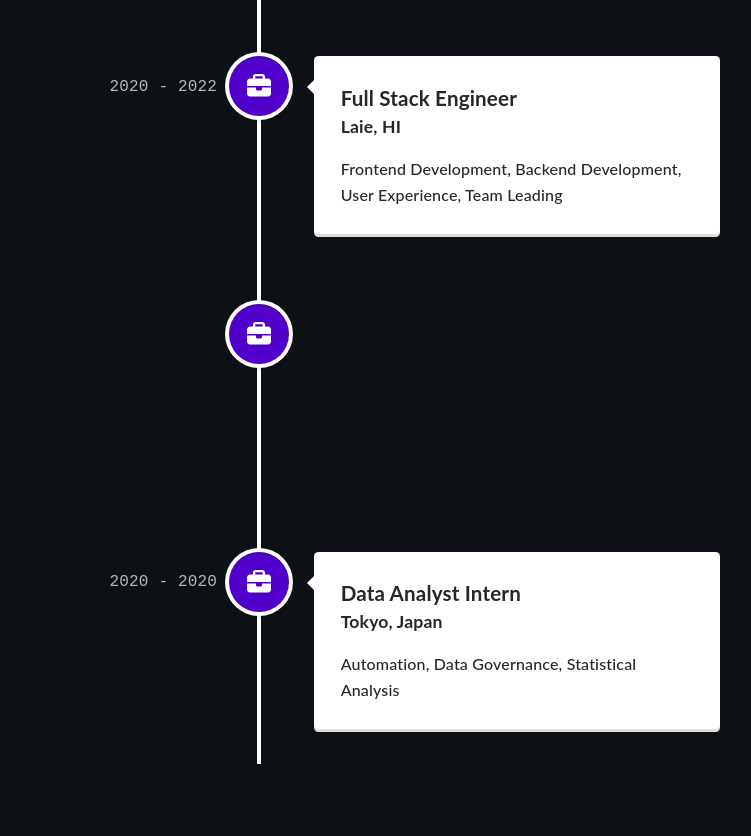
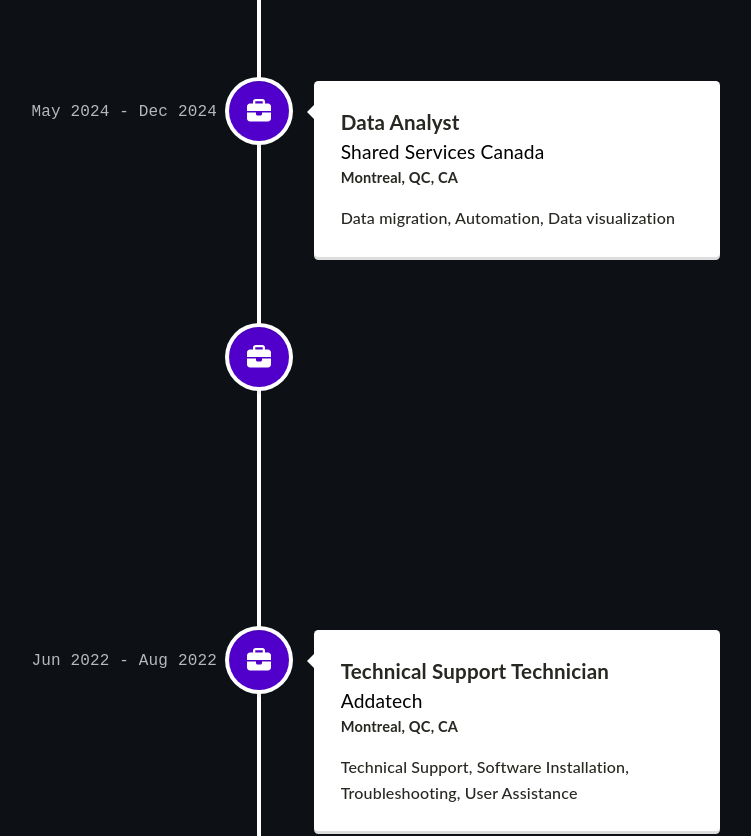
Before and after one commit to AbeKing13/my-portfolio, a React (Create React App) app: page / in a window 1280 px wide. Shown: the part 2060-2896 px from the top of the page, without its empty margins (381-1132 px from the left). Built offline with nearby package versions, Linux system fonts and the light colour scheme.

Commit message:
Career History amir-hammar/my-portfolio#2: Updated the data and created pages for each job. Still need to create the content on the pages

```diff
--- a/package.json
+++ b/package.json
@@ -19,8 +19,10 @@
     "@types/node": "^16.18.98",
     "@types/react": "^18.3.18",
     "@types/react-dom": "^18.3.0",
+    "@types/react-router-dom": "^5.3.3",
     "react": "^18.3.1",
     "react-dom": "^18.3.1",
+    "react-router-dom": "^7.1.3",
     "react-scripts": "5.0.1",
     "react-vertical-timeline-component": "^3.6.0",
     "sass": "^1.77.4",
--- a/src/App.tsx
+++ b/src/App.tsx
@@ -9,7 +9,13 @@
   Footer,
 } from "./components";
 import FadeIn from './components/FadeIn';
+import TechSupport from "./components/jobs/TechSupport";
+import RnDTechnician from './components/jobs/RnDTechnician';
+import DataAnalyst from "./components/jobs/DataAnalyst";
+import SoftDeveloper from "./components/jobs/SoftDeveloper";
 import './index.scss';
+import { Route, BrowserRouter as Router, Routes } from "react-router-dom";
+
 
 function App() {
     const [mode, setMode] = useState<string>('dark');
@@ -27,6 +33,7 @@
       }, []);
 
     return (
+    <Router>
     <div className={`main-container ${mode === 'dark' ? 'dark-mode' : 'light-mode'}`}>
         <Navigation parentToChild={{mode}} modeChange={handleModeChange}/>
         <FadeIn transitionDuration={700}>
@@ -37,7 +44,15 @@
             <Contact/>
         </FadeIn>
         <Footer />
+        <Routes>
+        <Route path="/software-developer" element={<SoftDeveloper />} />
+        <Route path="/data-analyst" element={<DataAnalyst />} />
+        <Route path="/rnd-technician" element={<RnDTechnician />} />
+        <Route path="/tech-support" element={<TechSupport />} />
+        <Route path="/" element={<Timeline />} />
+        </Routes>
     </div>
+    </Router>
     );
 }
 
--- a/src/assets/styles/Timeline.scss
+++ b/src/assets/styles/Timeline.scss
@@ -1,3 +1,27 @@
+.vertical-timeline-element--work {
+    .vertical-timeline-element-content {
+        background: white;
+        color: rgb(39, 40, 34);
+        transition: transform 0.3s ease-in-out;
+    }
+
+    .vertical-timeline-element-content-arrow {
+        border-right: 7px solid white;
+    }
+
+    .vertical-timeline-element-icon {
+        background: #5000ca;
+        color: rgb(39, 40, 34);
+        transition: transform 0.3s ease-in-out;
+    }
+
+    &:hover .vertical-timeline-element-content,
+    &:hover .vertical-timeline-element-icon {
+        transform: scale(1.05);
+    }
+}
+
+
 .vertical-timeline span {
     color: white;
     font-family: 'Courier Prime', monospace;
@@ -16,7 +40,16 @@
 }
 
 .vertical-timeline-element h4 {
+    font-size: 1.2rem;
+    font-weight: normal;
+    color: rgb(0, 0, 0);
+    margin-top: 0;
+    margin-bottom: 0;
+}
+
+.vertical-timeline-element h5 {
     color: rgb(39, 40, 34);
+
 }
 
 .vertical-timeline-element span {
--- a/src/components/Timeline.tsx
+++ b/src/components/Timeline.tsx
@@ -3,8 +3,10 @@
 import { FontAwesomeIcon } from '@fortawesome/react-fontawesome';
 import { faBriefcase } from '@fortawesome/free-solid-svg-icons';
 import { VerticalTimeline, VerticalTimelineElement }  from 'react-vertical-timeline-component';
+import { Link } from 'react-router-dom';
 import 'react-vertical-timeline-component/style.min.css';
 import '../assets/styles/Timeline.scss'
+
 
 function Timeline() {
   return (
@@ -16,51 +18,63 @@
             className="vertical-timeline-element--work"
             contentStyle={{ background: 'white', color: 'rgb(39, 40, 34)' }}
             contentArrowStyle={{ borderRight: '7px solid  white' }}
-            date="2022 - present"
+            date="Jan 2025 - Present"
             iconStyle={{ background: '#5000ca', color: 'rgb(39, 40, 34)' }}
             icon={<FontAwesomeIcon icon={faBriefcase} />}
             >
-            <h3 className="vertical-timeline-element-title">Technology Consultant</h3>
-            <h4 className="vertical-timeline-element-subtitle">Dallas, TX</h4>
+            <Link to="/software-developer">
+            <h3 className="vertical-timeline-element-title">Software Developer Intern</h3>
+            <h4 className="vertical-timeline-element-company">Stingray Digital</h4>
+            <h5 className="vertical-timeline-element-subtitle">Montreal, QC, CA</h5>
             <p>
-              Full-stack Web Development, GenAI/LLM, Project Management, Business Development
+              Develop ETL jobs, Create data marts, Build new features, Investigate data issues
             </p>
+            </Link>
             </VerticalTimelineElement>
           <VerticalTimelineElement
             className="vertical-timeline-element--work"
-            date="2020 - 2022"
+            date="May 2024 - Dec 2024"
             iconStyle={{ background: '#5000ca', color: 'rgb(39, 40, 34)' }}
             icon={<FontAwesomeIcon icon={faBriefcase} />}
           >
-            <h3 className="vertical-timeline-element-title">Full Stack Engineer</h3>
-            <h4 className="vertical-timeline-element-subtitle">Laie, HI</h4>
+            <Link to="/data-analyst">
+            <h3 className="vertical-timeline-element-title">Data Analyst</h3>
+            <h4 className="vertical-timeline-element-company">Shared Services Canada</h4>
+            <h5 className="vertical-timeline-element-subtitle">Montreal, QC, CA</h5>
             <p>
-              Frontend Development, Backend Development, User Experience, Team Leading
+              Data migration, Automation, Data visualization
             </p>
+            </Link>
           </VerticalTimelineElement>
           <VerticalTimelineElement
             className="vertical-timeline-element--work"
-            date="2021 - 2021"
+            date="Jan 2023 - Aug 2023"
             iconStyle={{ background: '#5000ca', color: 'rgb(39, 40, 34)' }}
             icon={<FontAwesomeIcon icon={faBriefcase} />}
           >
-            <h3 className="vertical-timeline-element-title">Staff Engineer Intern</h3>
-            <h4 className="vertical-timeline-element-subtitle">Laie, HI</h4>
+            <Link to="/rnd-technician">
+            <h3 className="vertical-timeline-element-title">Research and Development Technician</h3>
+            <h4 className="vertical-timeline-element-company">Matrox</h4>
+            <h5 className="vertical-timeline-element-subtitle">Montreal, QC, CA</h5>
             <p>
-              Full-stack Development, API Development, User Experience
+              Develop New Features, Resolved bugs, Perform Tests
             </p>
+            </Link>
           </VerticalTimelineElement>
           <VerticalTimelineElement
             className="vertical-timeline-element--work"
-            date="2020 - 2020"
+            date="Jun 2022 - Aug 2022"
             iconStyle={{ background: '#5000ca', color: 'rgb(39, 40, 34)' }}
             icon={<FontAwesomeIcon icon={faBriefcase} />}
           >
-            <h3 className="vertical-timeline-element-title">Data Analyst Intern</h3>
-            <h4 className="vertical-timeline-element-subtitle">Tokyo, Japan</h4>
+            <Link to="/tech-support">
+            <h3 className="vertical-timeline-element-title">Technical Support Technician</h3>
+            <h4 className="vertical-timeline-element-company">Addatech</h4>
+            <h5 className="vertical-timeline-element-subtitle">Montreal, QC, CA</h5>
             <p>
-              Automation, Data Governance, Statistical Analysis
+              Technical Support, Software Installation, Troubleshooting, User Assistance
             </p>
+            </Link>
           </VerticalTimelineElement>
         </VerticalTimeline>
       </div>
--- /dev/null
+++ b/src/components/jobs/DataAnalyst.tsx
@@ -0,0 +1,12 @@
+import React from 'react';
+
+const DataAnalyst: React.FC = () => {
+    return (
+        <div>
+            <h1>Data Analyst</h1>
+            <p>This is the Data Analyst component.</p>
+        </div>
+    );
+};
+
+export default DataAnalyst;
--- /dev/null
+++ b/src/components/jobs/RnDTechnician.tsx
@@ -0,0 +1,13 @@
+
+import React from 'react';
+
+const RnDTechnician: React.FC = () => {
+    return (
+        <div>
+            <h1>R&D Technician</h1>
+            <p>This is the R&D Technician component.</p>
+        </div>
+    );
+};
+
+export default RnDTechnician;
--- /dev/null
+++ b/src/components/jobs/SoftDeveloper.tsx
@@ -0,0 +1,12 @@
+import React from 'react';
+
+const SoftDeveloper: React.FC = () => {
+    return (
+        <div>
+            <h1>Software Developer</h1>
+            <p>This is the Software Developer component.</p>
+        </div>
+    );
+};
+
+export default SoftDeveloper;
--- /dev/null
+++ b/src/components/jobs/TechSupport.tsx
@@ -0,0 +1,12 @@
+import React from 'react';
+
+const TechSupport: React.FC = () => {
+    return (
+        <div>
+            <h1>Tech Support</h1>
+            <p>This is the Tech Support component.</p>
+        </div>
+    );
+};
+
+export default TechSupport;
```
Also changed, not shown: 1 other file (tests, documents, lock files or other folders). Lines whose indentation alone changed are shown as unchanged.
